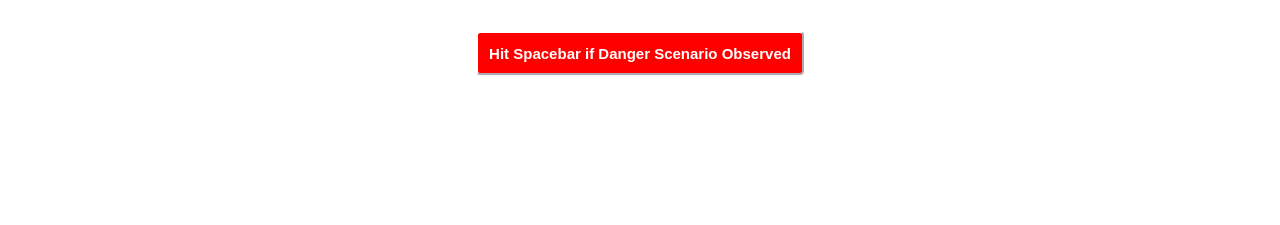
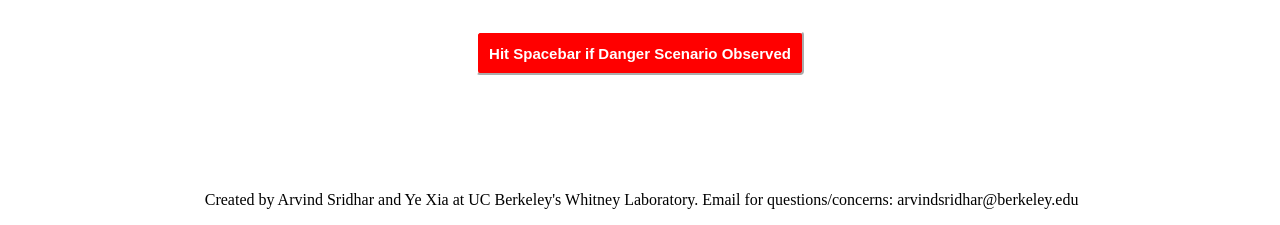
Before and after one commit to ArvindSridhar/AutonomousDriving-DataCollection, a plain HTML site: page frontend/index.html in a window 1280 px wide. Shown: the part 575-800 px from the top of the page. Drawn offline with nearby package versions, Linux system fonts and the light colour scheme.

Commit message:
Updated frontend

```diff
--- a/frontend/app.css
+++ b/frontend/app.css
@@ -45,5 +45,11 @@ button.danger {
 .thanks {
     display: none;
     text-align: center;
+}
 
+.bottom {
+    position: fixed;
+    bottom: 0;
+    text-align: center;
+    width: 89%;
 }
--- a/frontend/index.html
+++ b/frontend/index.html
@@ -27,6 +27,8 @@
 <!--    <div style="text-align:center;"><button class="danger" onclick="logClick2()">Random</button></div>-->
 
 <!--    <div class="video"><iframe id="video" width="560" height="315" src="https://www.youtube.com/embed/wooe5niJi9c?rel=0&amp;showinfo=0" frameborder="0" allow="autoplay; encrypted-media"></iframe></div>-->
+
+    <div class="bottom"><p>Created by Arvind Sridhar and Ye Xia at UC Berkeley's Whitney Laboratory. Email for questions/concerns: arvindsridhar@berkeley.edu</p></div>
 
     <script type="text/javascript">
         var seconds = 0;
@@ -63,7 +65,7 @@
             }
         }
         function endVid(e) {
-            vidStarted = false;
+            //vidStarted = false;
             $.ajax({
             type: 'GET',
             data: {"name": JSON.stringify(dangerLogs), "url": "driving2.mp4"},
@@ -72,7 +74,7 @@
                 document.getElementsByClassName("video")[0].style.display = "none";
                 x = document.getElementsByClassName("thanks")[0];
                 x.style.display = "block";
-                x.innerHTML = "<h3>Your unique id: " + data + "</h3>";
+                x.innerHTML = "<p style='margin-top: 3%'>Thank you so much for completing this experiment!</p><p style='font-weight: bold'>Your unique ID to note down: " + data + "</p><p>Your data has been saved, and will help us tremendously in building our models. Feel free to close this tab.</p>";
                 /*alert(data);
                 alert('Thank you for completing this experiment! Your data has been saved, and will help us tremendously in building our models. Feel free to close this tab.');*/
             }});
```
